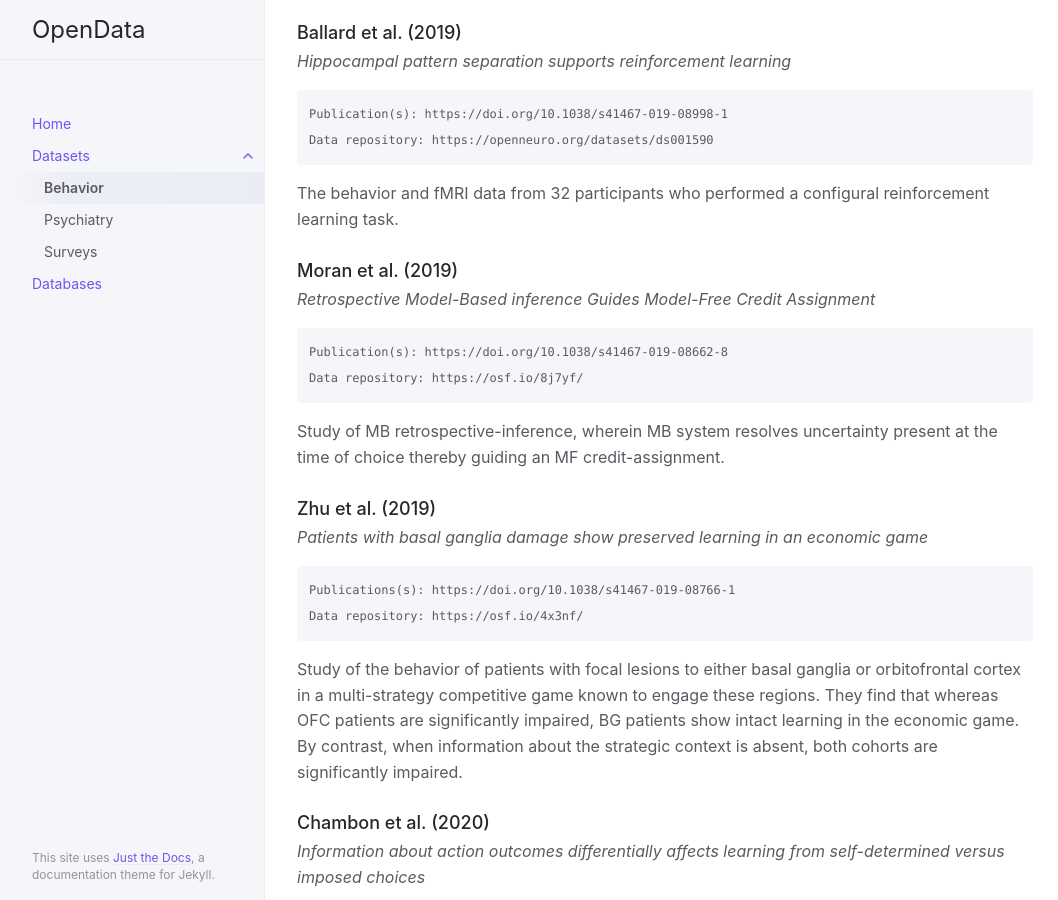
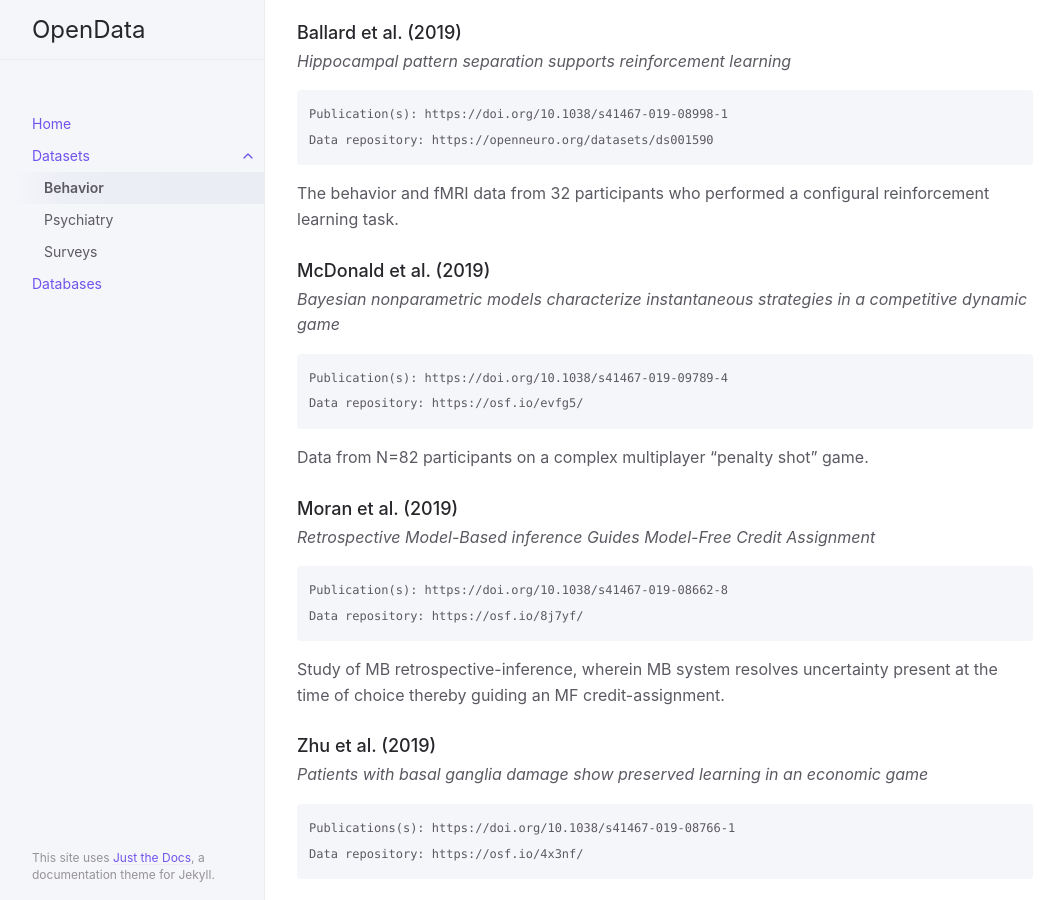
Before and after one commit to nivlab/opendata, a Jekyll site: the page built from docs/datasets/behavior.md, in a window 1280 px wide and 900 px high, scrolled down 1769 px. Shown: the whole window, without its empty margins (107-1165 px from the left). Built offline with Jekyll 4.4.1, drawn with Linux system fonts in a browser that asks for light colours.

Commit message:
Update behavior.md

````diff
--- a/docs/datasets/behavior.md
+++ b/docs/datasets/behavior.md
@@ -77,6 +77,16 @@ Data repository: https://openneuro.org/datasets/ds001590
 ```
 
 The behavior and fMRI data from 32 participants who performed a configural reinforcement learning task.
+
+### McDonald et al. (2019)
+{: .no_toc }
+*Bayesian nonparametric models characterize instantaneous strategies in a competitive dynamic game*
+```
+Publication(s): https://doi.org/10.1038/s41467-019-09789-4
+Data repository: https://osf.io/evfg5/
+```
+
+Data from N=82 participants on a complex multiplayer "penalty shot" game.
 
 ### Moran et al. (2019)
 {: .no_toc }
````
